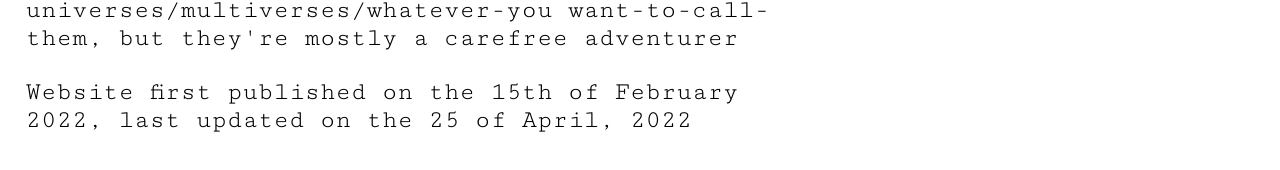
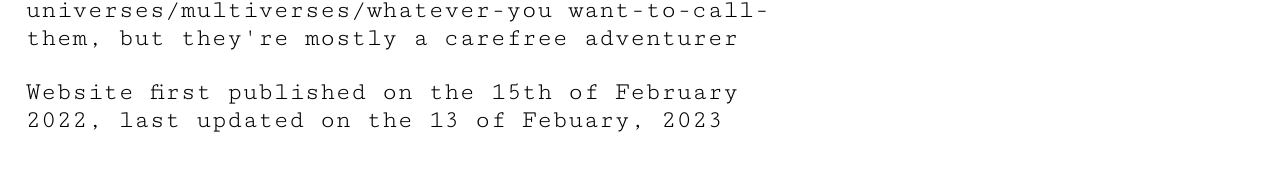
Before and after one commit to PlayerTheMaker/PlayerTheMaker.github.io, a plain HTML site: page index.html in a window 1280 px wide. Shown: the part 798-968 px from the top of the page. Drawn offline with Linux system fonts and the light colour scheme.

Commit message:
Update index.html

```diff
--- a/index.html
+++ b/index.html
@@ -34,7 +34,7 @@
       <p>This is Munchkin ------------------------------></p>
       <p>They are a mysterious entity that not much is know about</p>
       <p>They have many incarnations throughout different universes/multiverses/whatever-you want-to-call-them, but they're mostly a carefree adventurer</p>
-      <p>Website first published on the 15th of February 2022, last updated on the 25 of April, 2022</p>
+      <p>Website first published on the 15th of February 2022, last updated on the 13 of Febuary, 2023</p>
     </div>
   </body>
 </html>
```
